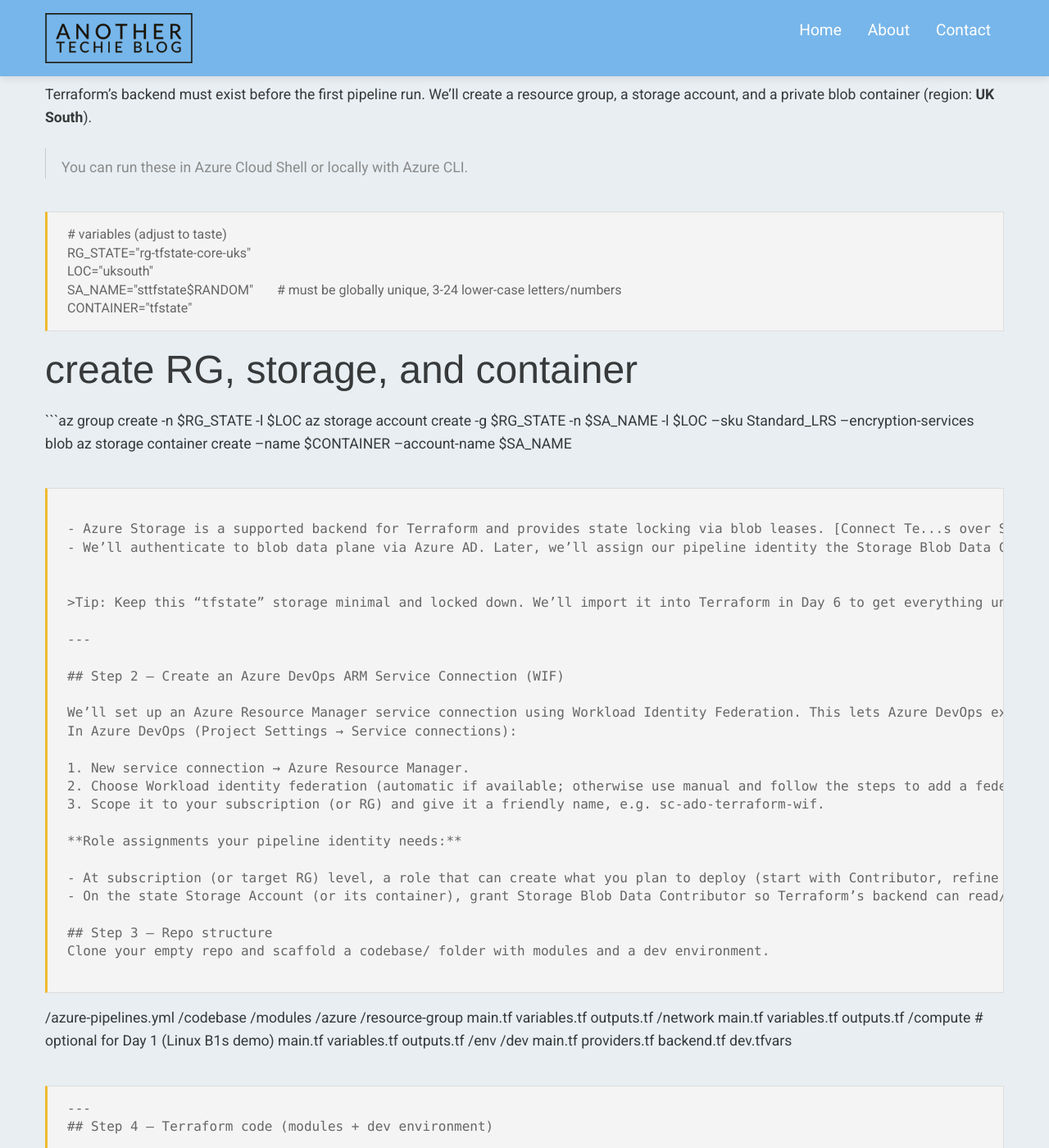
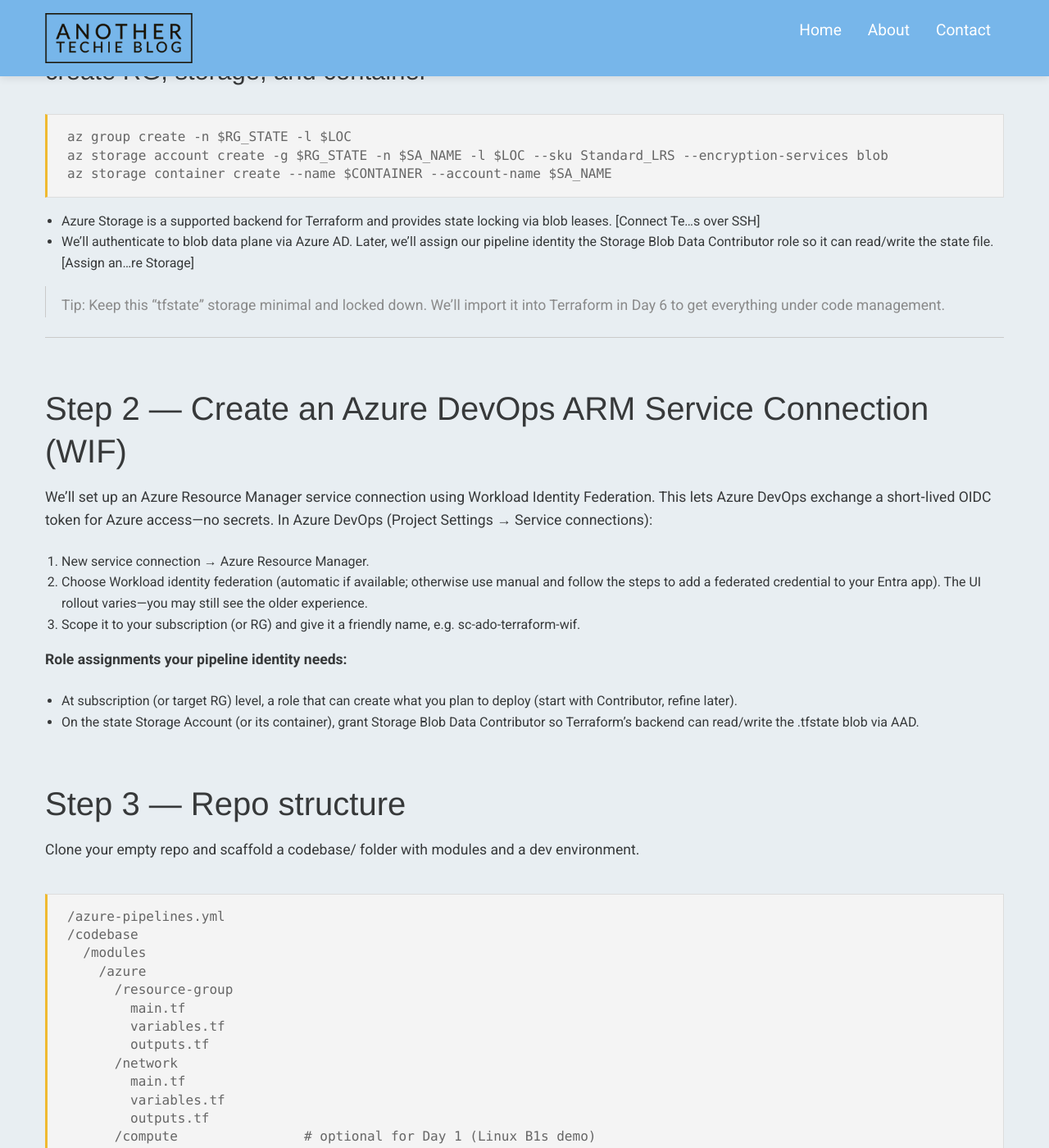
Before and after one commit to mdlister/Another-Techie-Blog, a Jekyll site: the page built from _posts/2025-09-17-Terraform-Mini-Series-Part-1.md, in a window 1280 px wide and 1400 px high, scrolled down 2237 px. Shown: the whole window at 82% size. Built offline with Jekyll 4.4.1, drawn with Linux system fonts in a browser that asks for light colours; comment, search, counter and statistics services are not loaded; some of the changed text lies outside the part shown.

Commit message:
updating to fix formatting issues.

````diff
--- a/_posts/2025-09-17-Terraform-Mini-Series-Part-1.md
+++ b/_posts/2025-09-17-Terraform-Mini-Series-Part-1.md
@@ -26,7 +26,7 @@
 
 ## What you’ll build today
 
-- A new Azure DevOps repo (`codebase/`) and a working pipeline that authenticates to Azure using **Workload Identity Federation (OIDC)** - no client secrets to rotate.
+- A new Azure DevOps repo (codebase) and a working pipeline that authenticates to Azure using **Workload Identity Federation (OIDC)** - no client secrets to rotate.
 - Terraform remote state in Azure Storage with locking, authenticated via **Azure AD/OIDC**.
 - A minimal infrastructure composition in **UK South**:
   - Resource Group
@@ -39,7 +39,7 @@
 ## Why these choices?
 
 - **Workload Identity Federation** is now the recommended way to connect Azure DevOps pipelines to Azure—federated credentials remove long‑lived secrets and their renewals.
-- Terraform’s `azurerm` backend stores state in Azure Blob Storage, supports **state locking**, and can authenticate using **Azure AD/OIDC** (no account keys or SAS required).
+- Terraform’s azurerm backend stores state in Azure Blob Storage, supports **state locking**, and can authenticate using **Azure AD/OIDC** (no account keys or SAS required).
 
 ---
 
@@ -49,7 +49,7 @@
 - An Azure DevOps organisation and project.
 - You’ll capture your own screenshots as you go.
 
-> **Naming:** I’ll follow Microsoft’s Cloud Adoption Framework (CAF) style and keep names short and descriptive (for example, `rg-core-dev-uks`, `sttfstateprod001`). If you’re new to CAF naming, skim the guidance and examples for consistency across resource types. [Cloud Adoption Framework](https://learn.microsoft.com/en-us/azure/cloud-adoption-framework/ready/azure-best-practices/resource-naming)
+` **Naming:** I’ll follow Microsoft’s Cloud Adoption Framework (CAF) style and keep names short and descriptive (for example, rg-core-dev-uks, sttfstateprod001). If you’re new to CAF naming, skim the guidance and examples for consistency across resource types. [Cloud Adoption Framework](https://learn.microsoft.com/en-us/azure/cloud-adoption-framework/ready/azure-best-practices/resource-naming)`
 
 ---
 
@@ -59,7 +59,7 @@
 
 > You can run these in Azure Cloud Shell or locally with Azure CLI.
 
-```bash
+```
 # variables (adjust to taste)
 RG_STATE="rg-tfstate-core-uks"
 LOC="uksouth"
@@ -67,8 +67,10 @@
 CONTAINER="tfstate"
 ```
 
-# create RG, storage, and container
-```az group create -n $RG_STATE -l $LOC
+### create RG, storage, and container
+
+```
+az group create -n $RG_STATE -l $LOC
 az storage account create -g $RG_STATE -n $SA_NAME -l $LOC --sku Standard_LRS --encryption-services blob
 az storage container create --name $CONTAINER --account-name $SA_NAME
 ```
@@ -167,25 +169,22 @@
 ### Environment composition (env/dev)
 #### /codebase/env/dev/main.tf
 
-```
+```hcl
 variable "location" {
   type        = string
   description = "Azure region for resources"
   default     = "UK South"
 }
-
 variable "name_prefix" {
   type        = string
   description = "Prefix for resource names (CAF-style short names are fine)"
   default     = "core-dev-uks"
 }
-
 module "rg" {
   source   = "../../modules/azure/resource-group"
   rg_name  = "rg-${var.name_prefix}"
   location = var.location
 }
-
 module "network" {
   source              = "../../modules/azure/network"
   location            = var.location
@@ -195,7 +194,6 @@
   subnet_name         = "snet-main"
   subnet_address_pref = "10.10.1.0/24"
 }
-
 # --- Optional (Go further) small VM ---
 # module "compute" {
 #   source              = "../../modules/azure/compute"
@@ -206,7 +204,6 @@
 #   vm_name             = "vm-${var.name_prefix}"
 #   vm_sku              = "Standard_B1s"
 # }
-
 ```
 
 #### /codebase/env/dev/dev.tfvars
````
